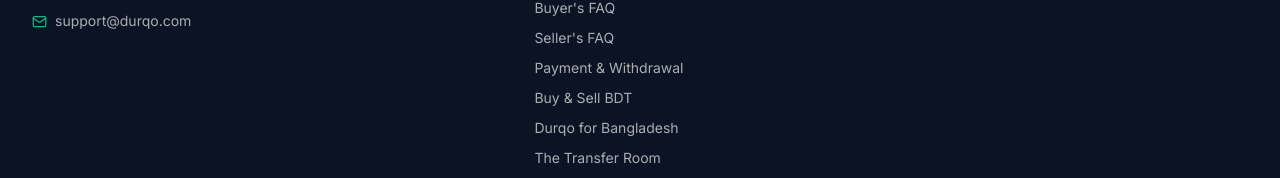
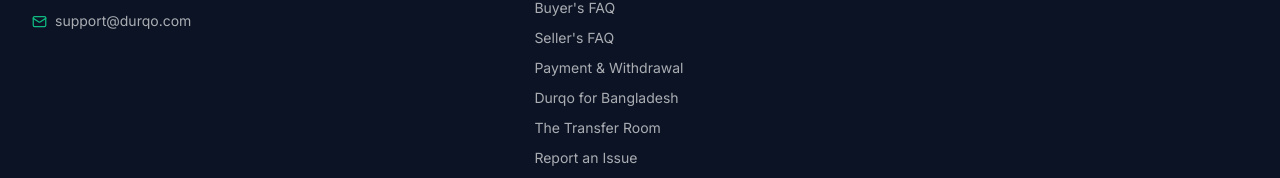
Before and after one commit to mdmanirmia/durqo-app, a Next.js app: page /buy-and-sell-digital-businesses-in-bdt in a window 1280 px wide. Shown: the part 8683-8861 px from the top of the page. Built offline with nearby package versions, Linux system fonts and the light colour scheme; no server answers.

Commit message:
Footer: remove the Buy & Sell BDT link
Co-Authored-By: Claude Opus 5.5 <noreply@anthropic.com>
Claude-Session: https://claude.ai/code/session_01DiXBttv2e7p87AFgpyXFoE

```diff
--- a/src/components/Footer.tsx
+++ b/src/components/Footer.tsx
@@ -174,7 +174,6 @@ export default function Footer() {
               <li><Link href="/buyer-faq" className="hover:text-white">Buyer&apos;s FAQ</Link></li>
               <li><Link href="/seller-faq" className="hover:text-white">Seller&apos;s FAQ</Link></li>
               <li><Link href="/payments" className="hover:text-white">Payment &amp; Withdrawal</Link></li>
-              <li><Link href="/buy-and-sell-digital-businesses-in-bdt" className="hover:text-white">Buy &amp; Sell BDT</Link></li>
               <li><Link href="/durqo-bangladesh" className="hover:text-white">Durqo for Bangladesh</Link></li>
               <li><Link href="/transfer-room" className="hover:text-white">The Transfer Room</Link></li>
               <li><Link href="/report-an-issue" className="hover:text-white">Report an Issue</Link></li>
```
